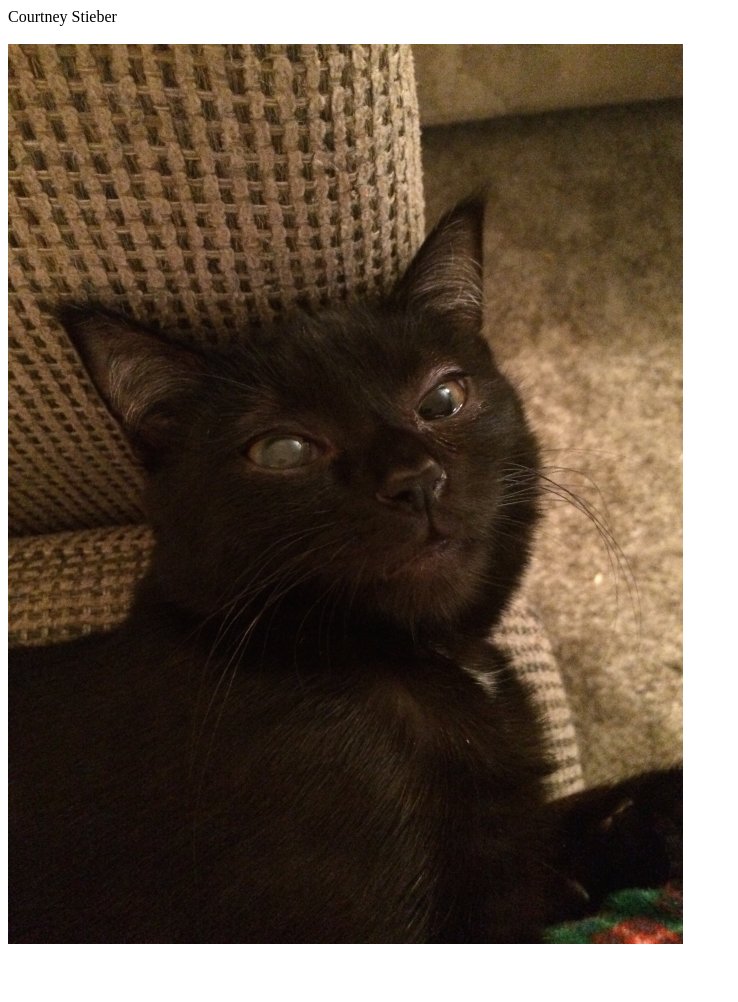
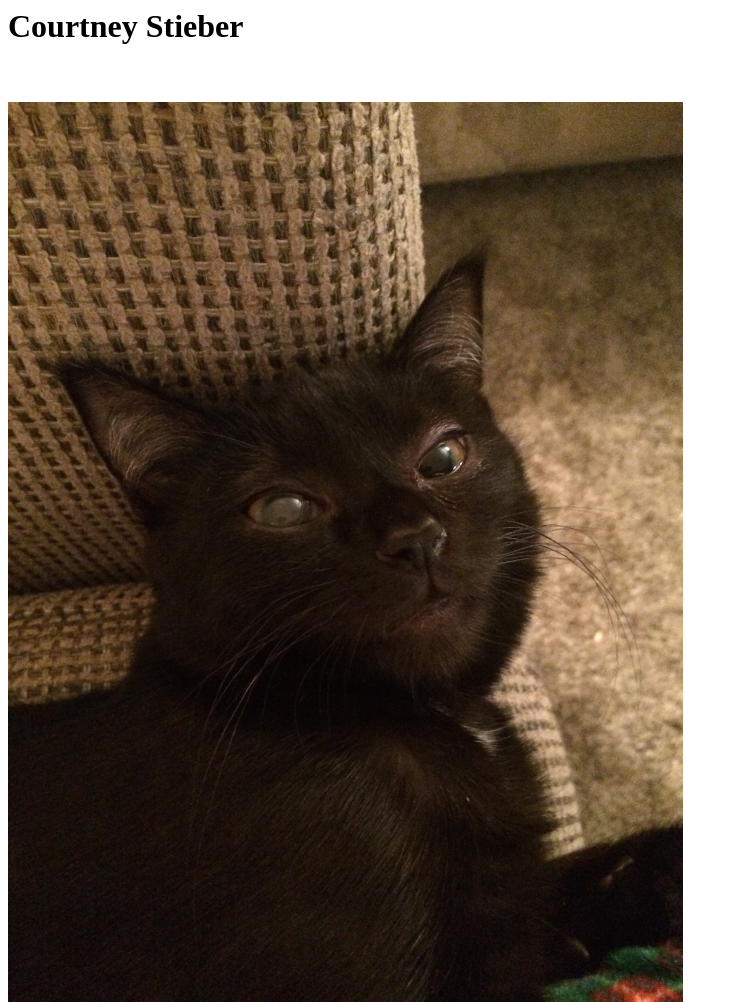
Before and after one commit to stieberc/stieberc.github.io, a plain HTML site: page index.html in a window 1280 px wide. Shown: the whole page, without its empty margins (0-738 px from the left). Before the commit the page ends 952 px from the top, so only its background shows below. Drawn offline with Linux system fonts and the light colour scheme.

Commit message:
html edit

```diff
--- a/index.html
+++ b/index.html
@@ -4,7 +4,7 @@
 </title>
 </head>
 <body>
-Courtney Stieber<br /><br />
+<h1>Courtney Stieber</h1><br /><br />
 <img src="cat.JPG" height="900px" width="675px">
 </body>
 </html>
```
